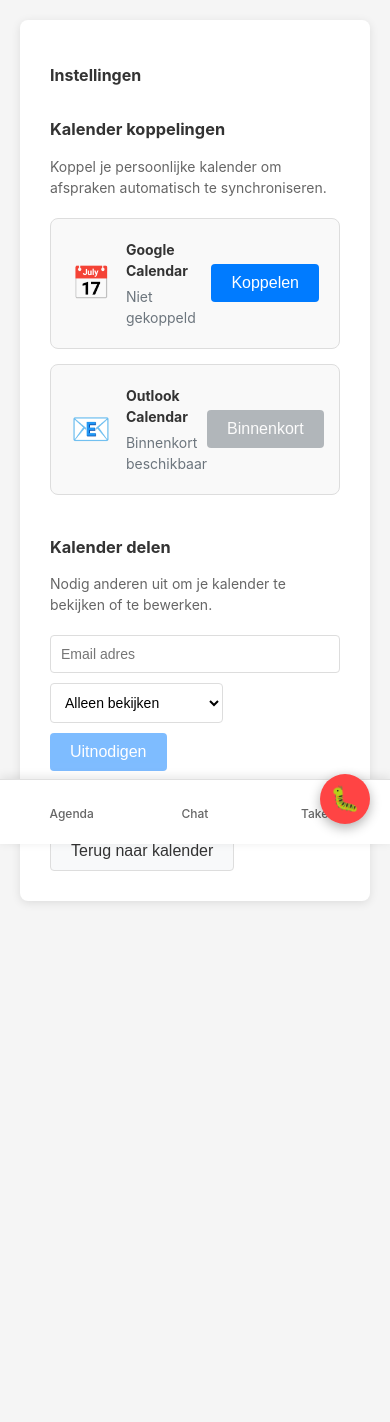
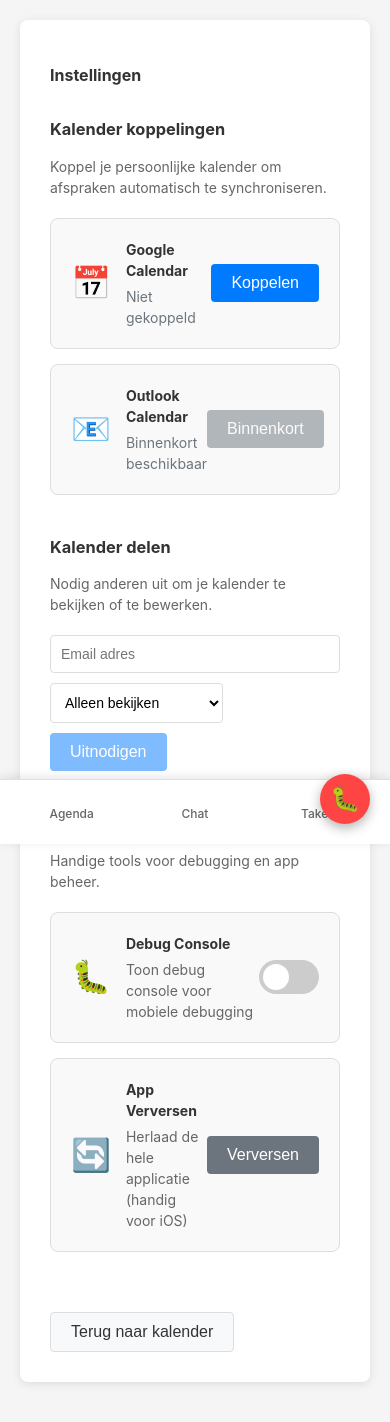
Before and after one commit to Lloyd-Aipassa/calender, a Nuxt app: page /settings in a window 390 px wide. Shown: the top 1422 px of the page. Before the commit the page ends 1001 px from the top, so only its background shows below. Built offline with nearby package versions, Linux system fonts and the light colour scheme.

Commit message:
fixed ios bug not sending realtime updates, added a slider for the debug buuton on mobile

```diff
--- a/pages/settings.vue
+++ b/pages/settings.vue
@@ -129,6 +129,45 @@
         </div>
       </div>
 
+      <!-- Developer Tools sectie -->
+      <div class="section">
+        <h3>Developer Tools</h3>
+        <p class="description">
+          Handige tools voor debugging en app beheer.
+        </p>
+
+        <div class="tools-list">
+          <!-- Debug Console Toggle -->
+          <div class="tool-item">
+            <div class="tool-info">
+              <div class="icon">🐛</div>
+              <div>
+                <h4>Debug Console</h4>
+                <p class="tool-description">Toon debug console voor mobiele debugging</p>
+              </div>
+            </div>
+            <label class="switch">
+              <input type="checkbox" v-model="debugEnabled" @change="toggleDebug">
+              <span class="slider"></span>
+            </label>
+          </div>
+
+          <!-- Refresh Button -->
+          <div class="tool-item">
+            <div class="tool-info">
+              <div class="icon">🔄</div>
+              <div>
+                <h4>App Verversen</h4>
+                <p class="tool-description">Herlaad de hele applicatie (handig voor iOS)</p>
+              </div>
+            </div>
+            <button @click="refreshApp" class="btn btn-secondary">
+              Verversen
+            </button>
+          </div>
+        </div>
+      </div>
+
       <div v-if="error" class="error-message">
         {{ error }}
       </div>
@@ -160,8 +199,15 @@ const inviteLinkInput = ref(null);
 const sharedByMe = ref([]);
 const sentInvites = ref([]);
 
+// Developer Tools
+const debugEnabled = ref(false);
+
 // Check for success message from callback
 onMounted(() => {
+  // Check if Eruda is already loaded
+  if (window.eruda) {
+    debugEnabled.value = true;
+  }
   const route = useRoute();
   if (route.query.google_connected === '1') {
     successMessage.value = 'Google Calendar succesvol gekoppeld!';
@@ -365,6 +411,34 @@ function getStatusText(status) {
     cancelled: 'Geannuleerd'
   };
   return statusMap[status] || status;
+}
+
+// Developer Tools functions
+function toggleDebug() {
+  if (debugEnabled.value) {
+    // Enable Eruda
+    if (!window.eruda) {
+      const script = document.createElement('script');
+      script.src = 'https://cdn.jsdelivr.net/npm/eruda';
+      document.body.appendChild(script);
+      script.onload = () => {
+        window.eruda.init();
+        console.log('✅ Eruda debug console enabled from settings!');
+      };
+    } else {
+      window.eruda.show();
+    }
+  } else {
+    // Disable Eruda
+    if (window.eruda) {
+      window.eruda.hide();
+    }
+  }
+}
+
+function refreshApp() {
+  // Full page reload (clears cache and reloads everything)
+  window.location.reload(true);
 }
 </script>
 
@@ -631,4 +705,85 @@ h2 {
   padding: 6px 12px;
   font-size: 14px;
 }
+
+/* Developer Tools styles */
+.tools-list {
+  display: flex;
+  flex-direction: column;
+  gap: 15px;
+}
+
+.tool-item {
+  display: flex;
+  justify-content: space-between;
+  align-items: center;
+  padding: 20px;
+  border: 1px solid #ddd;
+  border-radius: 8px;
+  background: #f9f9f9;
+}
+
+.tool-info {
+  display: flex;
+  align-items: center;
+  gap: 15px;
+  flex: 1;
+}
+
+.tool-info h4 {
+  margin: 0 0 5px 0;
+  color: #333;
+}
+
+.tool-description {
+  font-size: 14px;
+  color: #666;
+  margin: 0;
+}
+
+/* Toggle Switch */
+.switch {
+  position: relative;
+  display: inline-block;
+  width: 60px;
+  height: 34px;
+}
+
+.switch input {
+  opacity: 0;
+  width: 0;
+  height: 0;
+}
+
+.slider {
+  position: absolute;
+  cursor: pointer;
+  top: 0;
+  left: 0;
+  right: 0;
+  bottom: 0;
+  background-color: #ccc;
+  transition: .4s;
+  border-radius: 34px;
+}
+
+.slider:before {
+  position: absolute;
+  content: "";
+  height: 26px;
+  width: 26px;
+  left: 4px;
+  bottom: 4px;
+  background-color: white;
+  transition: .4s;
+  border-radius: 50%;
+}
+
+input:checked + .slider {
+  background-color: #4caf50;
+}
+
+input:checked + .slider:before {
+  transform: translateX(26px);
+}
 </style>
```
